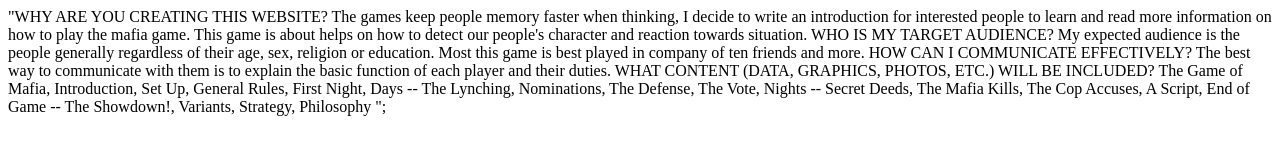
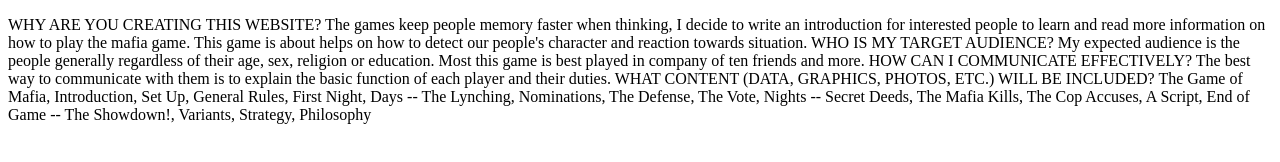
Before and after one commit to ofiben/How-Play-Mafia-Game, a plain HTML site: page Analytic.html in a window 1280 px wide. Drawn offline with Linux system fonts and the light colour scheme.

Commit message:
analytic.html

```diff
--- a/Analytic.html
+++ b/Analytic.html
@@ -2,7 +2,8 @@
  <html>
  <body>
 
-"WHY ARE YOU CREATING THIS WEBSITE?
+<p>
+WHY ARE YOU CREATING THIS WEBSITE?
 The games keep people memory faster when thinking,
 I decide to write an introduction for interested
 people to learn and read more information on how
@@ -24,7 +25,7 @@ General Rules, First Night, Days -- The Lynching,
 Nominations, The Defense, The Vote, Nights -- Secret Deeds,
 The Mafia Kills, The Cop Accuses, A Script, End of Game --
 The Showdown!, Variants, Strategy, Philosophy
-";
+</p>
 
 
  </body>
```
